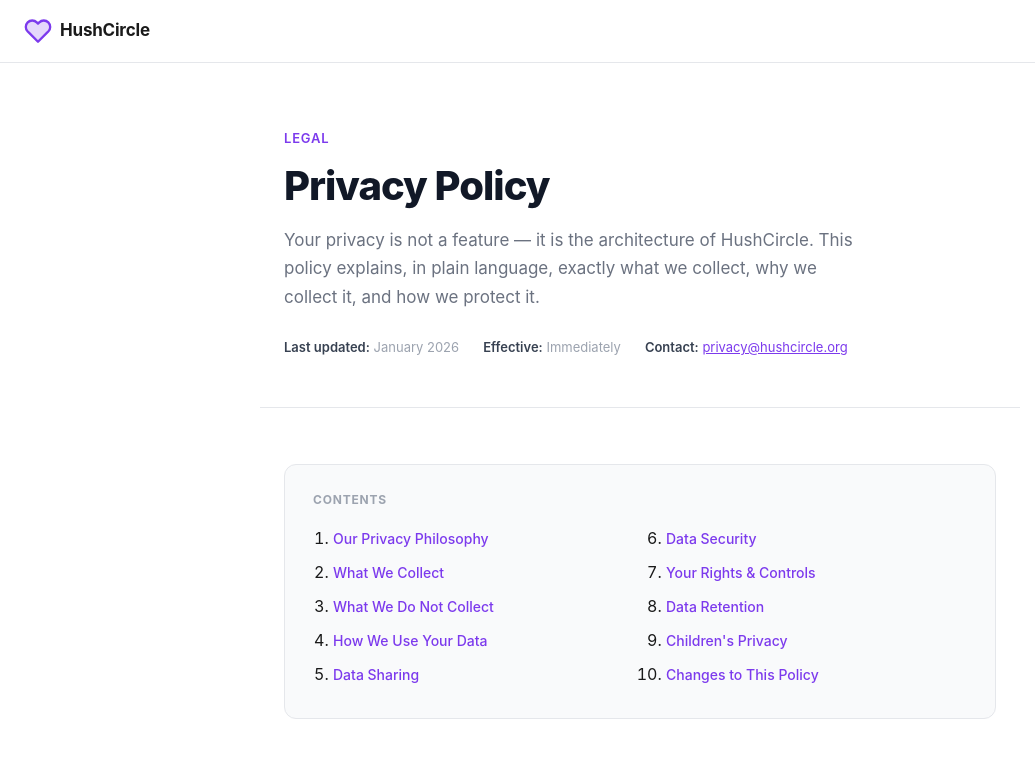
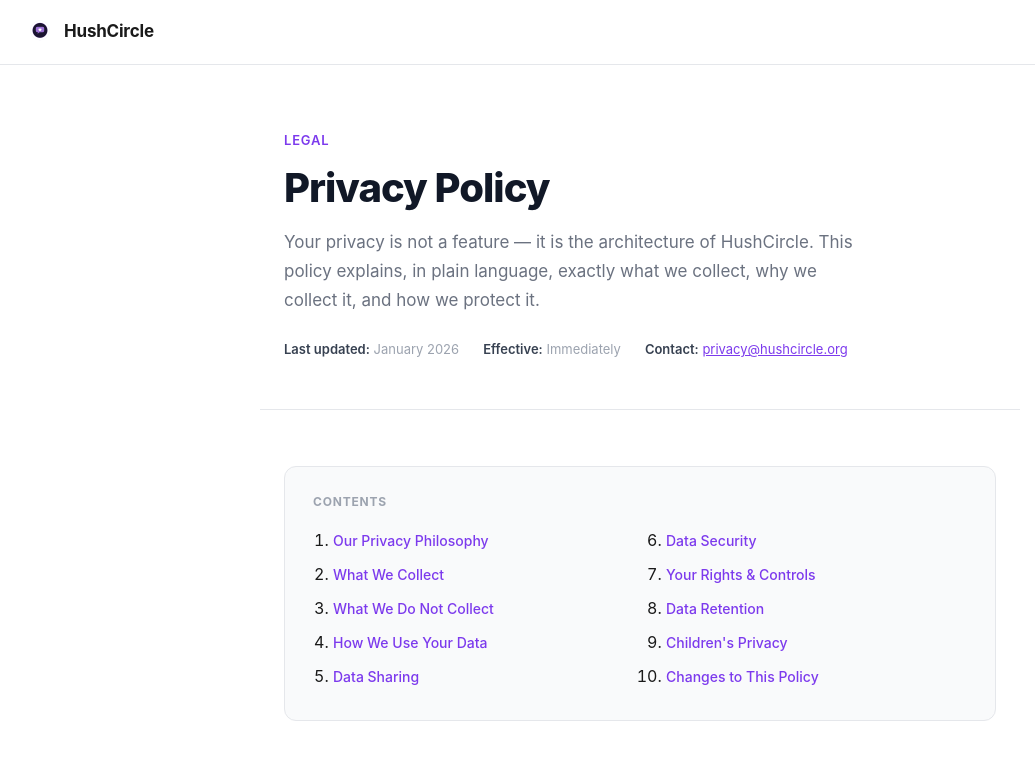
Before and after one commit to IFY1237IBIAM/wecare-server, a website: page public/privacy.html in a window 1280 px wide. Shown: the top 772 px of the page, without its empty margins (0-1035 px from the left). Drawn offline with Linux system fonts and the light colour scheme.

Commit message:
all done

```diff
--- a/public/privacy.html
+++ b/public/privacy.html
@@ -280,16 +280,17 @@
 </head>
 <body>
 
-  <!-- Nav -->
   <nav class="nav">
     <a href="/" class="nav-logo">
-      <svg width="28" height="28" viewBox="0 0 24 24" fill="none" xmlns="http://www.w3.org/2000/svg">
-        <path d="M20.84 4.61a5.5 5.5 0 0 0-7.78 0L12 5.67l-1.06-1.06a5.5 5.5 0 0 0-7.78 7.78l1.06 1.06L12 21.23l7.78-7.78 1.06-1.06a5.5 5.5 0 0 0 0-7.78z"
-          fill="rgba(124,58,237,0.2)" stroke="#7c3aed" stroke-width="2"
-          stroke-linecap="round" stroke-linejoin="round"/>
-      </svg>
-      <span class="nav-brand">HushCircle</span>
-    </a>
+  <img
+    src="../assets/adaptive-icon.png"
+    alt="Hushcircle Logo"
+    width="32"
+    height="32"
+    style="border-radius: 8px;"
+  />
+  <span class="nav-brand">HushCircle</span>
+</a>
   </nav>
 
   <!-- Hero -->
```
